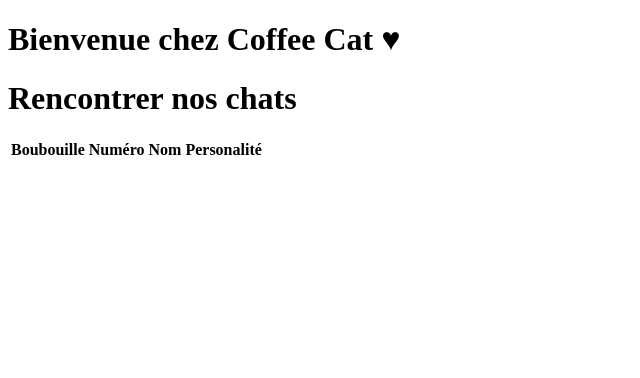
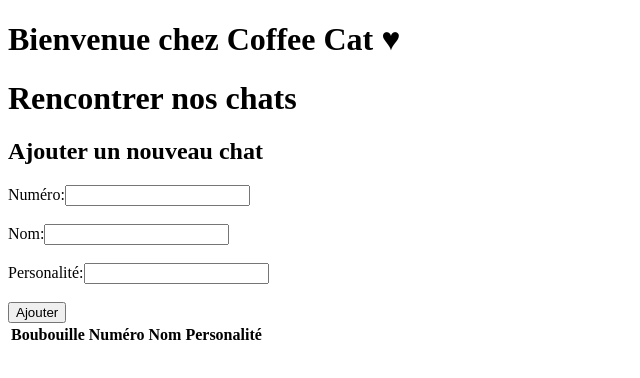
Before and after one commit to Yasminemfth/Coffee-Cat-Docker, a website: page app/public/index.html in a window 1280 px wide. Shown: the whole page, without its empty margins (0-640 px from the left). Drawn offline with Linux system fonts and the light colour scheme.

Commit message:
feat: formulaire dans index.html

```diff
--- a/app/public/index.html
+++ b/app/public/index.html
@@ -22,5 +22,19 @@
             <!-- Coffee data will be populated here -->
         </tbody>
 
+        <form id="coffee-form">
+            <h2>Ajouter un nouveau chat</h2>
+            <label for="number">Numéro:</label>
+            <input type="text" id="number" name="number" required><br><br>
+
+            <label for="name">Nom:</label>
+            <input type="text" id="name" name="name" required><br><br>
+
+            <label for="personality">Personalité:</label>
+            <input type="text" id="personality" name="personality" required><br><br>
+
+            <button type="submit">Ajouter</button>
+
+
 </body>
 </html>
```
Also changed, not shown: 1 other file.
